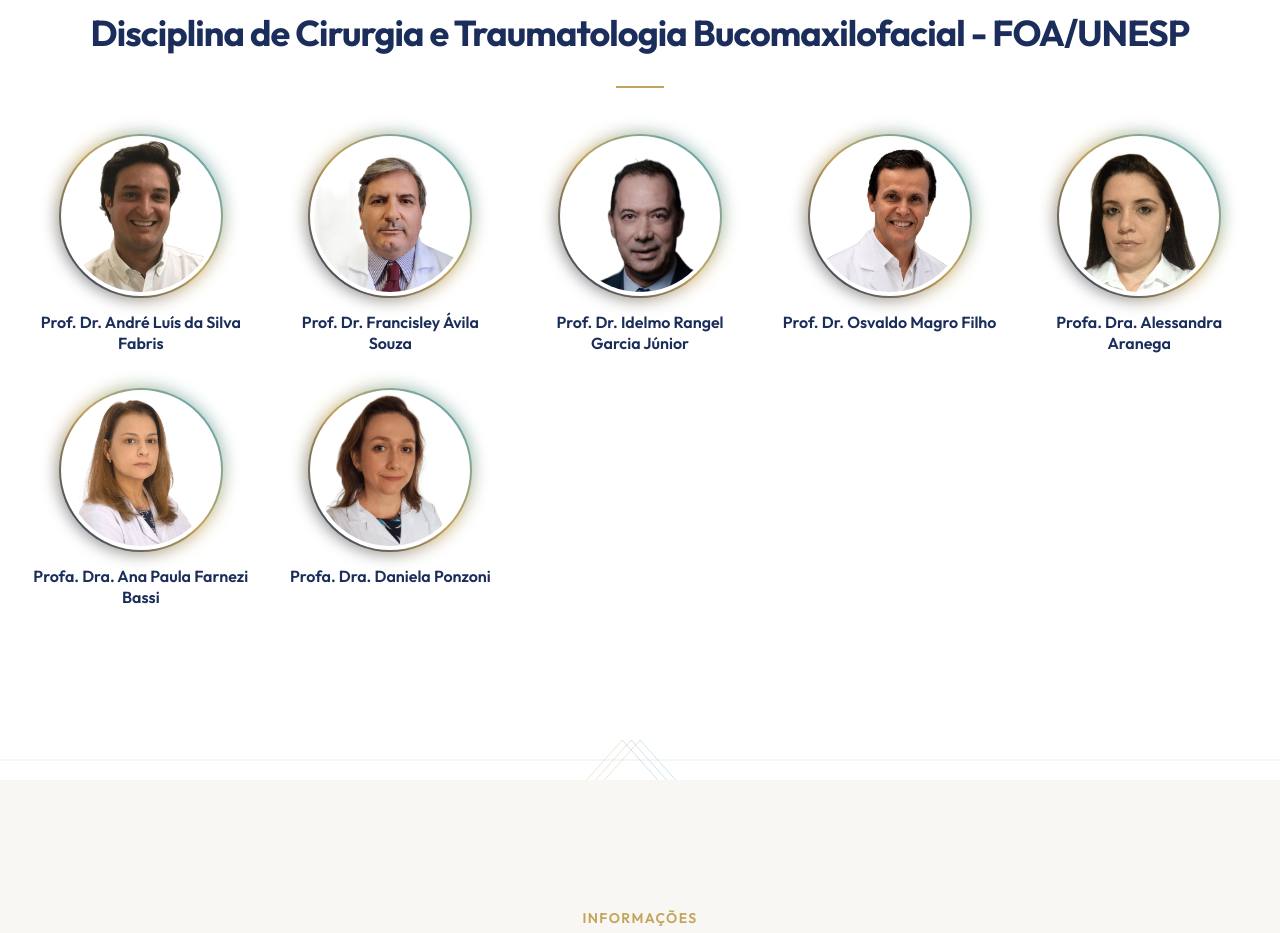
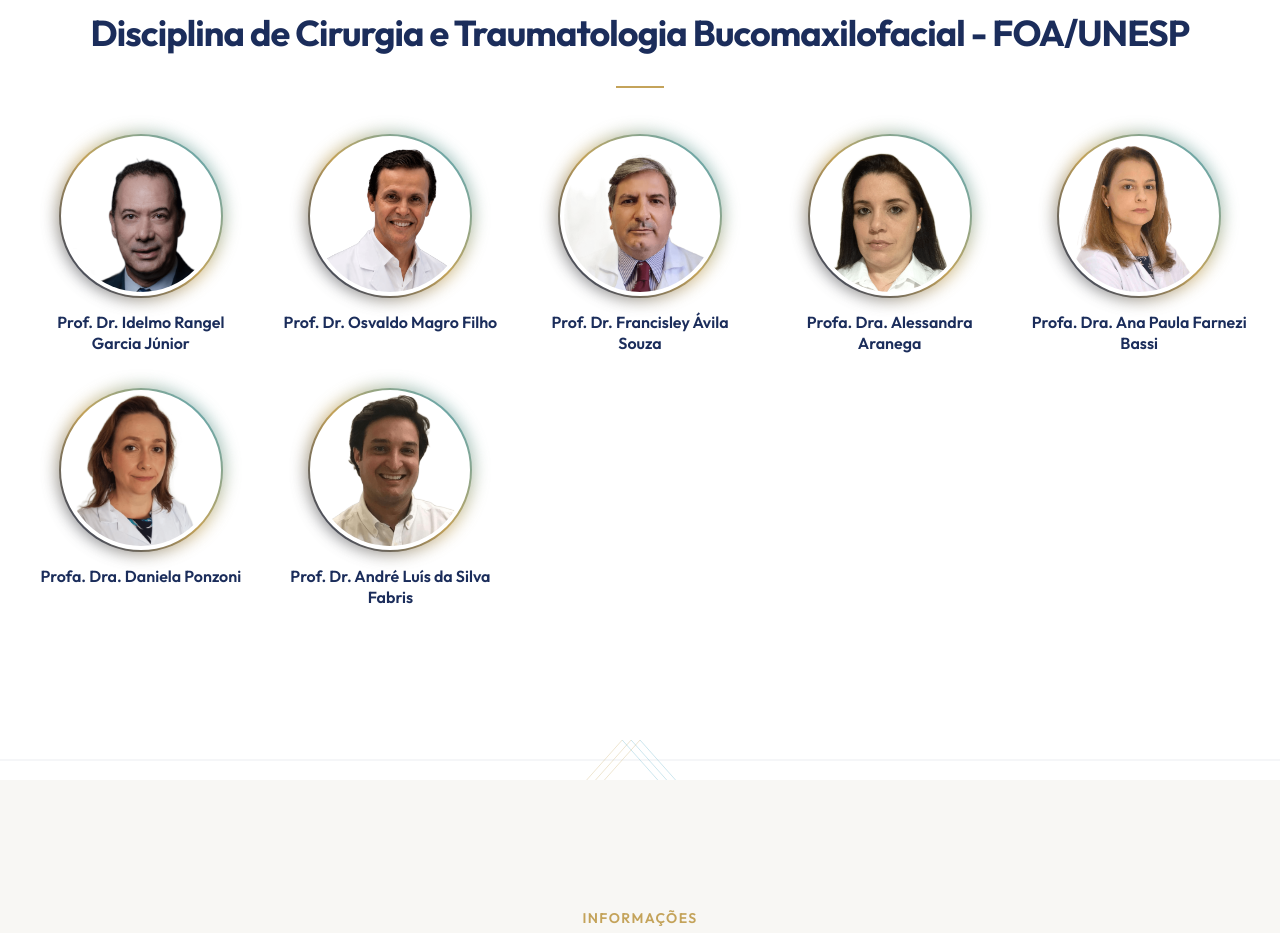
Before and after one commit to gabrielespurio/COFOA-UNESP, a Next.js app: page / in a window 1280 px wide. Shown: the part 2600-3533 px from the top of the page. Built offline with nearby package versions, Linux system fonts and the light colour scheme; no server answers.

Commit message:
chore: reorder professors list

```diff
--- a/src/components/public/OrganizationSection/OrganizationSection.tsx
+++ b/src/components/public/OrganizationSection/OrganizationSection.tsx
@@ -5,13 +5,13 @@
 import styles from './OrganizationSection.module.css';
 
 const PROFESSORS = [
-  { name: 'Prof. Dr. André Luís da Silva Fabris', file: 'Prof. Dr. André Luís da Silva Fabris.png' },
-  { name: 'Prof. Dr. Francisley Ávila Souza', file: 'Prof. Dr. Francisley Ávila Souza.png' },
   { name: 'Prof. Dr. Idelmo Rangel Garcia Júnior', file: 'Prof. Dr. Idelmo Rangel Garcia Júnior.png' },
   { name: 'Prof. Dr. Osvaldo Magro Filho', file: 'Prof. Dr. Osvaldo Magro Filho.png' },
+  { name: 'Prof. Dr. Francisley Ávila Souza', file: 'Prof. Dr. Francisley Ávila Souza.png' },
   { name: 'Profa. Dra. Alessandra Aranega', file: 'Profa. Dra. Alessandra Aranega.png' },
   { name: 'Profa. Dra. Ana Paula Farnezi Bassi', file: 'Profa. Dra. Ana Paula Farnezi Bassi.png' },
   { name: 'Profa. Dra. Daniela Ponzoni', file: 'Profa. Dra. Daniela Ponzoni.png' },
+  { name: 'Prof. Dr. André Luís da Silva Fabris', file: 'Prof. Dr. André Luís da Silva Fabris.png' },
 ];
 
 export function OrganizationSection() {
```
